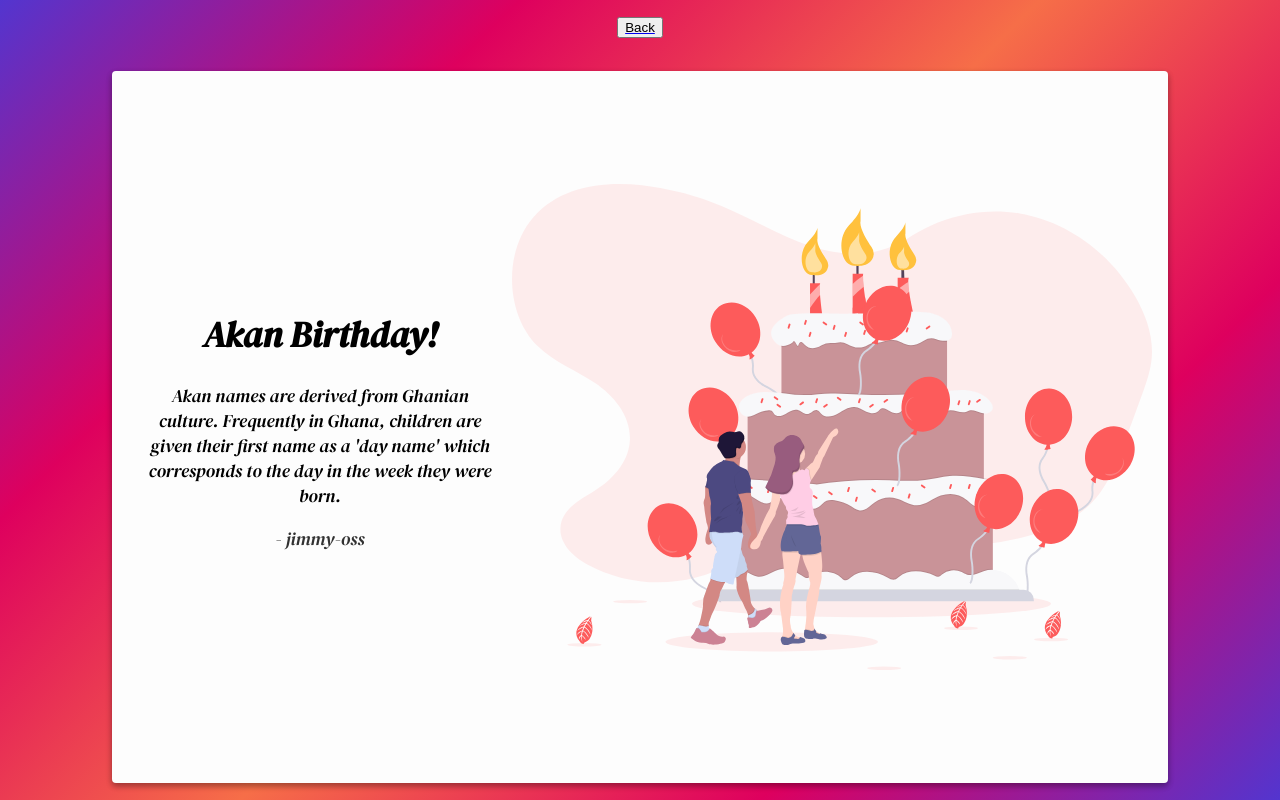
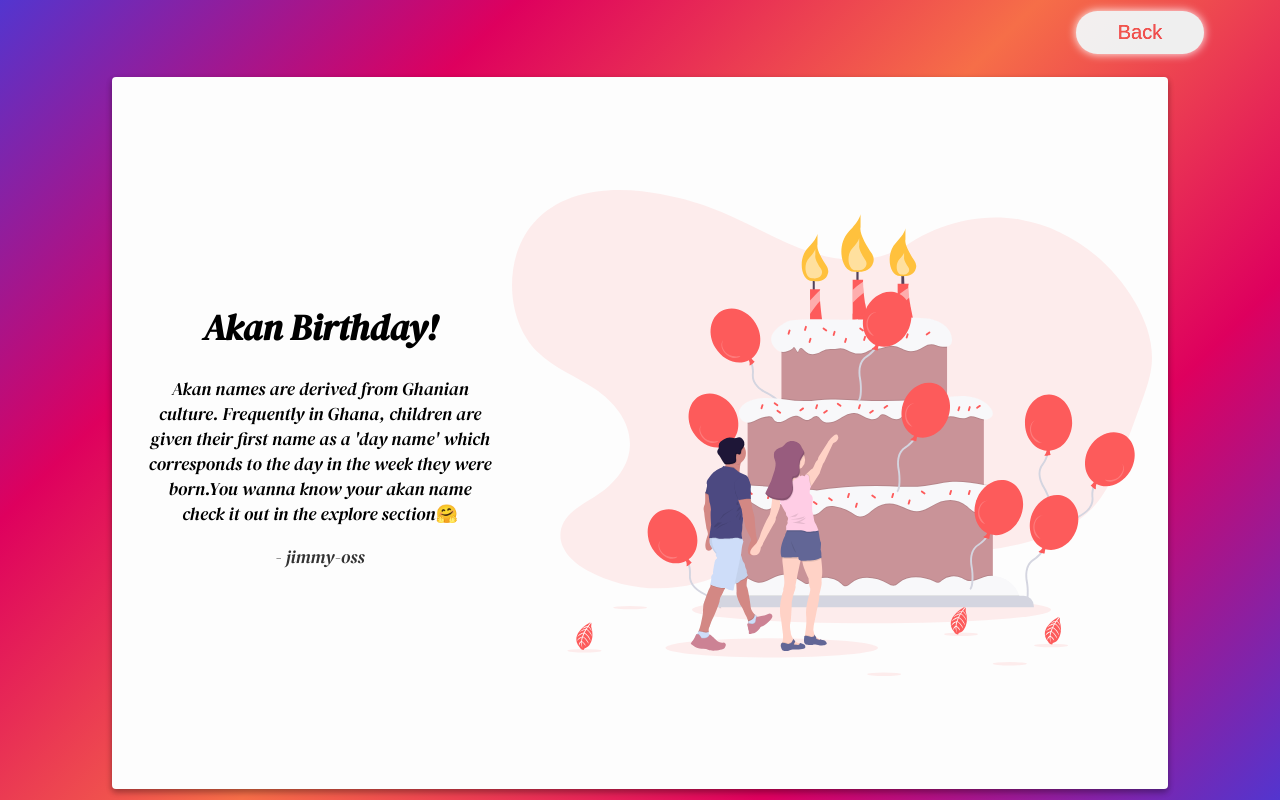
Before and after one commit to jimmy-oss/creative-akan, a plain HTML site: page about.html in a window 1280 px wide. Drawn offline with Linux system fonts and the light colour scheme.

Commit message:
styling the about us texts

```diff
--- a/about.html
+++ b/about.html
@@ -15,7 +15,7 @@
     <img src="./images/birthday.svg" class="birthday">
     <div class="text">
       <h1>Akan Birthday!</h1>
-      <p> Akan names are derived from Ghanian culture. Frequently in Ghana, children are given their first name as a 'day name' which corresponds to the day in the week they were born. </p>
+      <p> Akan names are derived from Ghanian culture. Frequently in Ghana, children are given their first name as a 'day name' which corresponds to the day in the week they were born.You wanna know your akan name check it out in the explore section🤗</p>
       <p class="writter">- jimmy-oss</p>
     </div>
     <div class="space"></div>
--- a/css/about.css
+++ b/css/about.css
@@ -9,7 +9,49 @@ body{
   margin: 0;
   font-family: 'DM Serif Display', serif;
 }
+.button {
+  position: relative;
+ border-radius: 5em;
+ border: none;
+ mix-blend-mode: lighten;
+ color: #FFF;
+ text-align: center;
+ font-size: 20px;
+ left: 25em;
+ width: 10%;
+ padding: 10px;
+ transition: all 0.5s;
+ cursor: pointer;
+ float: left;
+ box-shadow: 0 0 10px;
 
+ }
+
+ .button span {
+   cursor: pointer;
+   display: inline-block;
+   position: relative;
+   transition: 0.5s;
+
+ }
+
+ .button span:after {
+   content: '\00bb';
+   position: absolute;
+   opacity: 0;
+   top: 0;
+   right: -20px;
+   transition: 0.5s;
+ }
+
+ .button:hover span {
+   padding-right: 25px;
+ }
+
+ .button:hover span:after {
+   opacity: 1;
+   right: 0;
+ }
 .card{
   background: #fdfdfd;
   border-radius: 4px;
@@ -31,6 +73,8 @@ img.birthday{
 .text{
   padding: 1em;
   font-size: 18px;
+  color: black;
+  text-shadow: 1px 1px white;
 }
 .writter{
   opacity: 0.8;
@@ -52,6 +96,7 @@ img.birthday{
   .card{
     flex-direction: row-reverse;
   }
+
 .card  img.birthday{
   width: 100%;
     max-width: 50vw;
```
